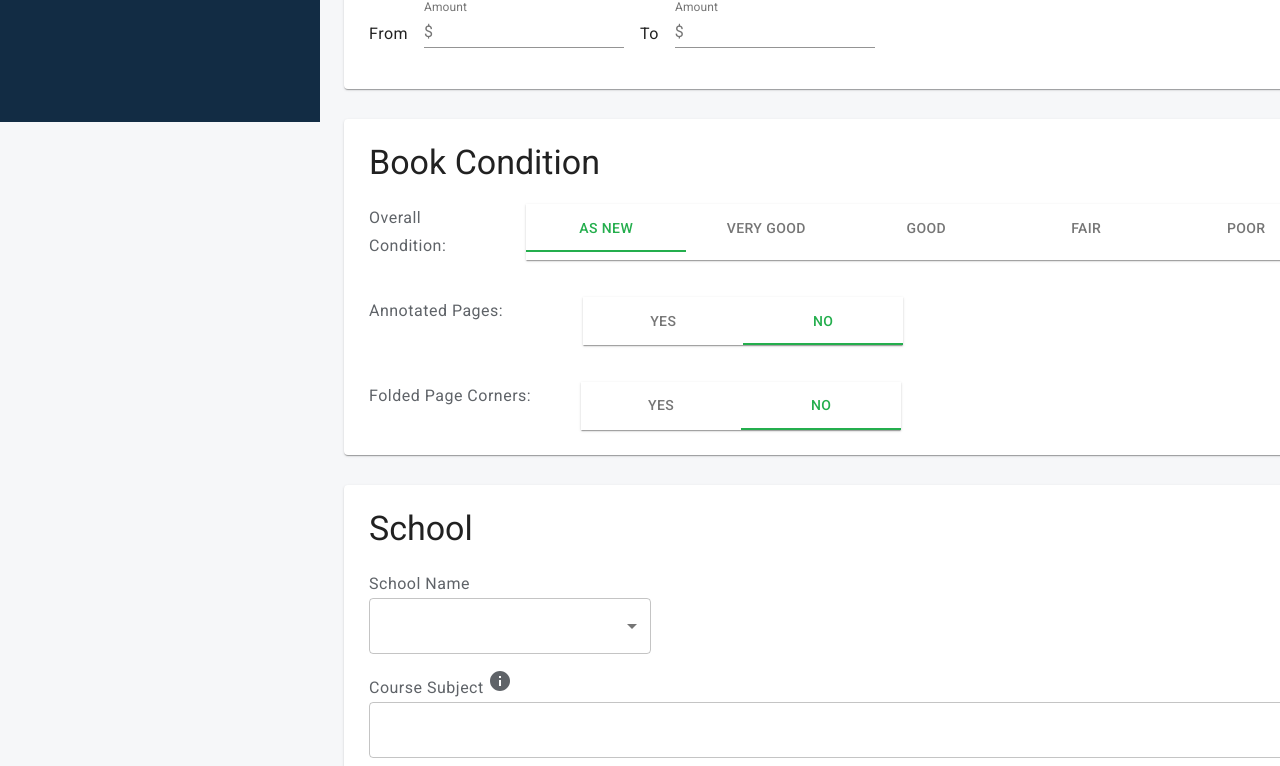
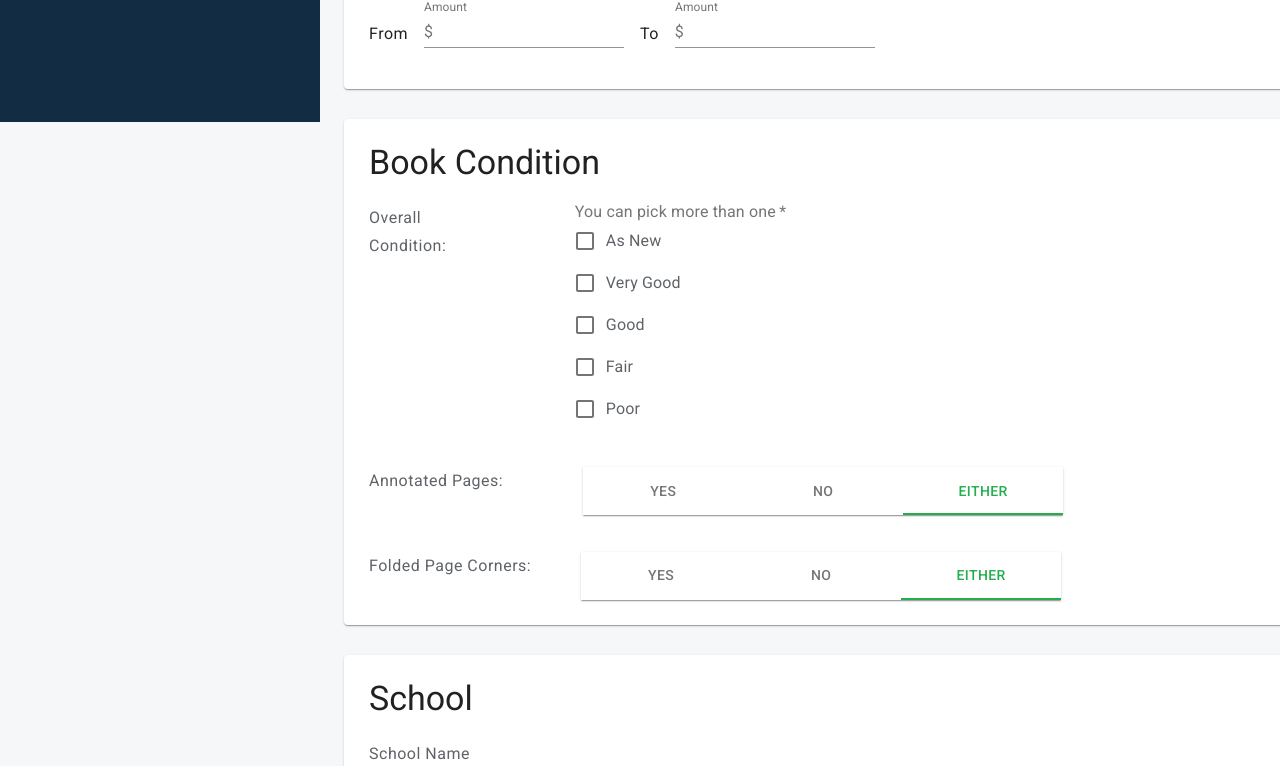
Before and after one commit to Talos10/soen357-book-marketplace, a React (Create React App) app: page /advanced-search in a window 1280 px wide. Shown: the part 678-1444 px from the top of the page. Built offline with nearby package versions, Linux system fonts and the light colour scheme; no server answers.

Commit message:
added checkbox for book condition

```diff
--- a/src/pages/advancedSearch/AdvancedSearch.scss
+++ b/src/pages/advancedSearch/AdvancedSearch.scss
@@ -40,12 +40,12 @@
         }
 
         .annotated__pages {
-            width: 320px;
+            width: 480px;
             margin-left: 80px;
         }
 
         .folded__page__corners {
-            width: 320px;
+            width: 480px;
             margin-left: 50px;
         }
     }
--- a/src/pages/advancedSearch/AdvancedSearch.tsx
+++ b/src/pages/advancedSearch/AdvancedSearch.tsx
@@ -11,6 +11,10 @@ import Tab from '@material-ui/core/Tab';
 import InfoIcon from '@material-ui/icons/Info';
 import Tooltip from '@material-ui/core/Tooltip';
 import Select from '@material-ui/core/Select';
+import FormLabel from '@material-ui/core/FormLabel';
+import FormGroup from '@material-ui/core/FormGroup';
+import FormControlLabel from '@material-ui/core/FormControlLabel';
+import Checkbox from '@material-ui/core/Checkbox';
 import { Link } from 'react-router-dom';
 import { useState } from 'react';
 import { Filters } from '../../interfaces/filters';
@@ -24,16 +28,20 @@ export default function AdvancedSearch() {
   const [year, setYear] = useState(0);
   const [fromPrice, setFromPrice] = useState(-1);
   const [toPrice, setToPrice] = useState(-1);
-  const [overallCondition, setOverallCondition] = useState({value: 0, text: "AS NEW"});
-  const [annotatedPages, setAnnotatedPages] = useState({value: 1, text: "NO"});
-  const [foldedPageCorners, setFoldedPageCorners] = useState({value: 1, text: "NO"});
+  const [overallCondition, setOverallCondition] = useState({ asNew: false,
+    veryGood: false,
+    good: false,
+    fair: false,
+    poor: false});
+  const [annotatedPages, setAnnotatedPages] = useState({value: 2, text: "EITHER"});
+  const [foldedPageCorners, setFoldedPageCorners] = useState({value: 2, text: "EITHER"});
   const [schoolName, setSchoolName] = useState("");
   const [courseSubject, setCourseSubject] = useState("");
   const [courseNumber, setCourseNumber] = useState(0);
 
-  const handleConditionChange = (event: React.ChangeEvent<{}>, newValue: number) => {
-    const selection = event.target as HTMLElement;
-    setOverallCondition({value: newValue, text: selection.innerText});
+
+  const handleConditionChange = (event: React.ChangeEvent<HTMLInputElement>) => {
+    setOverallCondition({ ...overallCondition, [event.target.name]: event.target.checked });
   };
 
   const handleAnnotationChange = (event: React.ChangeEvent<{}>, newValue: number) => {
@@ -46,22 +54,47 @@ export default function AdvancedSearch() {
     setFoldedPageCorners({value: newValue, text: selection.innerText});
   };
 
+  const determineConditionFilter = () => {
+    const conditions = [];
+    if (overallCondition.asNew) {
+      conditions.push("AS NEW");
+    }
+    if (overallCondition.veryGood) {
+      conditions.push("VERY GOOD");
+    }
+    if (overallCondition.good) {
+      conditions.push("GOOD");
+    }
+    if (overallCondition.fair) {
+      conditions.push("FAIR");
+    }
+    if (overallCondition.poor) {
+      conditions.push("POOR");
+    }
+    if (conditions.length === 0) {
+      return undefined;
+    }
+    else {
+      return conditions;
+    }
+  }
+
   const handleSearch = async () => {
 
     const filters : Filters = {
-      pageCornersFolded: foldedPageCorners.text === 'YES' ? true : false,
+      title: bookTitle !== "" ? bookTitle : undefined,
+      author: author !== "" ? author : undefined,
+      ISBN: isbn !== "" ? isbn : undefined,
+      year: year !== 0 ? year : undefined,
       prices: fromPrice !== -1 && toPrice !== -1 ? [fromPrice, toPrice] : fromPrice !== -1 ? [fromPrice] : toPrice !== -1 ? [toPrice] : undefined,
       isAbove: fromPrice !== -1 && toPrice === -1 ? true : false,
-      title: bookTitle !== "" ? bookTitle : undefined,
-      author: author !== "" ? author : undefined,
-      //ISBN: isbn,
-      year: year !== 0 ? year : undefined,
-      conditions: [overallCondition.text],
+      conditions: determineConditionFilter(),
+      pagesAnnotated: annotatedPages.text === 'EITHER' ? undefined : annotatedPages.text === 'YES' ? true : false,
+      pageCornersFolded: foldedPageCorners.text === 'EITHER' ? undefined : foldedPageCorners.text === 'YES' ? true : false,
       university: schoolName !== "" ? schoolName : undefined,
+      courseSubject: courseSubject !== "" ? courseSubject : undefined,
+      courseNumber: courseNumber !== 0 ? courseNumber : undefined
       //hasPictures: false,
-      courseSubject: courseSubject !== "" ? courseSubject : undefined,
-      courseNumber: courseNumber !== 0 ? courseNumber : undefined,
-      pagesAnnotated: annotatedPages.text === 'YES' ? true : false
     }
     console.log(filters);
     const results = await new BookController().advancedSearch(filters);
@@ -160,20 +193,31 @@ export default function AdvancedSearch() {
         <h4>Book Condition</h4>
         <div className='book__condition__form'>
           <label htmlFor="event-title">Overall Condition:</label>
-          <Paper square className='overall__condition'>
-            <Tabs
-              value={overallCondition.value}
-              indicatorColor="primary"
-              textColor="primary"
-              onChange={handleConditionChange}
-            >
-              <Tab label="As New" value={0} />
-              <Tab label="Very Good" value={1} />
-              <Tab label="Good" value={2} />
-              <Tab label="Fair" value={3} />
-              <Tab label="Poor" value={4} />
-            </Tabs>
-          </Paper>
+          <FormControl required component="fieldset" className='overall__condition'>
+            <FormLabel component="legend">You can pick more than one</FormLabel>
+            <FormGroup>
+              <FormControlLabel
+                control={<Checkbox color="primary" checked={overallCondition.asNew} onChange={handleConditionChange} name="asNew" />}
+                label="As New"
+              />
+              <FormControlLabel
+                control={<Checkbox color="primary" checked={overallCondition.veryGood} onChange={handleConditionChange} name="veryGood" />}
+                label="Very Good"
+              />
+              <FormControlLabel
+                control={<Checkbox color="primary" checked={overallCondition.good} onChange={handleConditionChange} name="good" />}
+                label="Good"
+              />
+              <FormControlLabel
+                control={<Checkbox color="primary" checked={overallCondition.fair} onChange={handleConditionChange} name="fair" />}
+                label="Fair"
+              />
+              <FormControlLabel
+                control={<Checkbox color="primary" checked={overallCondition.poor} onChange={handleConditionChange} name="poor" />}
+                label="Poor"
+              />
+            </FormGroup>
+          </FormControl>
         </div>
         <br/>
         <br/>
@@ -188,6 +232,7 @@ export default function AdvancedSearch() {
             >
               <Tab label="Yes" value={0} />
               <Tab label="No" value={1} />
+              <Tab label="Either" value={2} />
             </Tabs>
           </Paper>
         </div>
@@ -204,6 +249,7 @@ export default function AdvancedSearch() {
             >
               <Tab label="Yes" value={0} />
               <Tab label="No" value={1} />
+              <Tab label="Either" value={2} />
             </Tabs>
           </Paper>
         </div>
```
